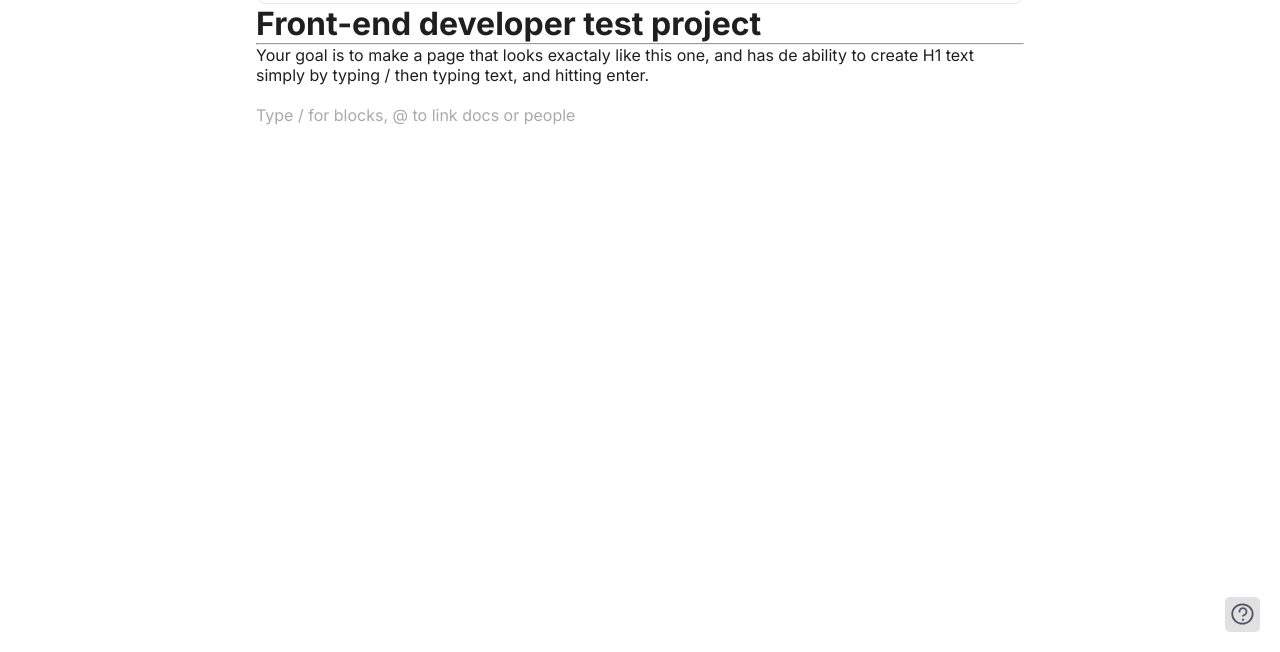
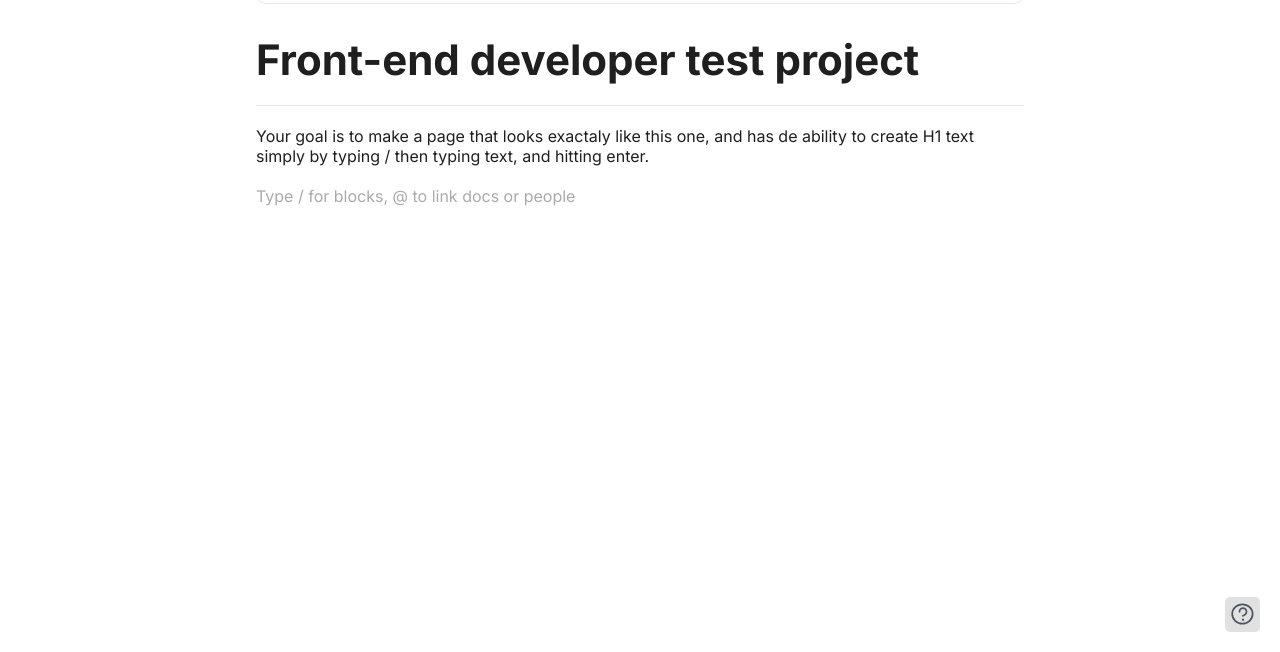
Before and after one commit to yurimachados/helpjuice_internship, a website with bundled scripts: page index.html in a window 1280 px wide. Shown: the part 148-800 px from the top of the page. Built offline with nearby package versions, Linux system fonts and the light colour scheme.

Commit message:
chore: Update content-title styles

```diff
--- a/assets/css/style.css
+++ b/assets/css/style.css
@@ -88,6 +88,25 @@ body{
 .done-ring{
     margin-left: 10px;
     margin-right: 10px;
+}
+
+.content-title{
+    margin-top: 30px;
+
+}
+
+.content-title h1{
+    font-size: 42px;
+    font-weight: 700;
+    margin-bottom: 20px;
+}
+
+hr {
+    color: #E5E7EB;
+    border: none;
+    height: 1px;;
+    background-color: #E5E7EB;
+    margin-bottom: 20px;
 }
 
 nav {
```
